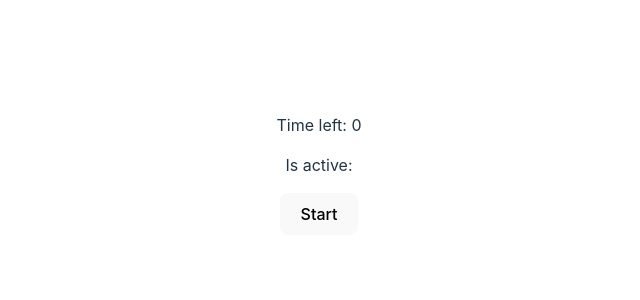
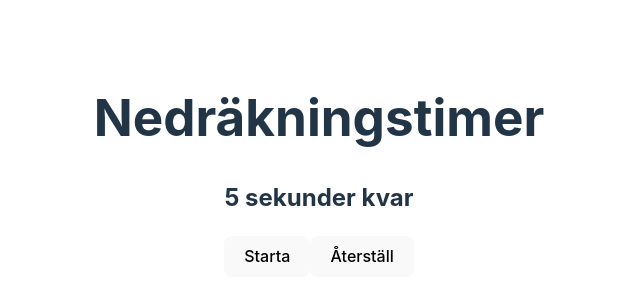
Before and after one commit to annagabain/exercise-react-countdown-timer, a React (Vite) app: page / in a window 1280 px wide. Shown: the part 234-534 px from the top of the page, without its empty margins (321-961 px from the left). Built offline with nearby package versions, Linux system fonts and the light colour scheme.

Commit message:
Pseudocode to structure the Countdown Timer functionality

```diff
--- a/src/CountdownTimer.tsx
+++ b/src/CountdownTimer.tsx
@@ -1,24 +1,33 @@
 import { useState, useRef, useEffect } from "react";
 
-export default function CountdownTimer () {
+export default function CountdownTimer() {
     console.log("hello from count donw timer!");
 
-    const  [timeLeft, setTimeLeft]= useState<number>(0)
-const  [isActive, setIsActive]= useState<boolean>(false)
+    const [timeLeft, setTimeLeft] = useState<number>(5);
+    const [isActive, setIsActive] = useState<boolean>(false);
+
+  const timeRef  = useRef<number>(null);
+
+    useEffect(() => {
+        console.log('hello from use effect');
+        isActive ? ( console.log('active')):( console.log('not active'));
+
+}, [isActive]);
 
     return (
         <div>
-          {/* TSX to be rendered */}
+              <h1>Nedräkningstimer</h1>
 
-           <p>Time left: {timeLeft}</p>
-           <p>Is active:  {isActive}</p>
-           <button onClick={() => setIsActive(!isActive)}>
-        {isActive ? "Pause" : "Start"}
-      </button>
+              <h2>{timeLeft} sekunder kvar</h2>
+            {/* <p>Is active:  {isActive}</p> */}
+            <button onClick={() => [setIsActive(!isActive), setTimeLeft(timeLeft => timeLeft - 1)] }>
+                {isActive ? "Pausa" : "Starta"}
+            </button>
+            <button onClick={() => console.log('resume')}>Återställ</button>
 
 
         </div>
-      );
+    );
 
 
 }
```
Also changed, not shown: 1 other file (tests, documents, lock files or other folders).
